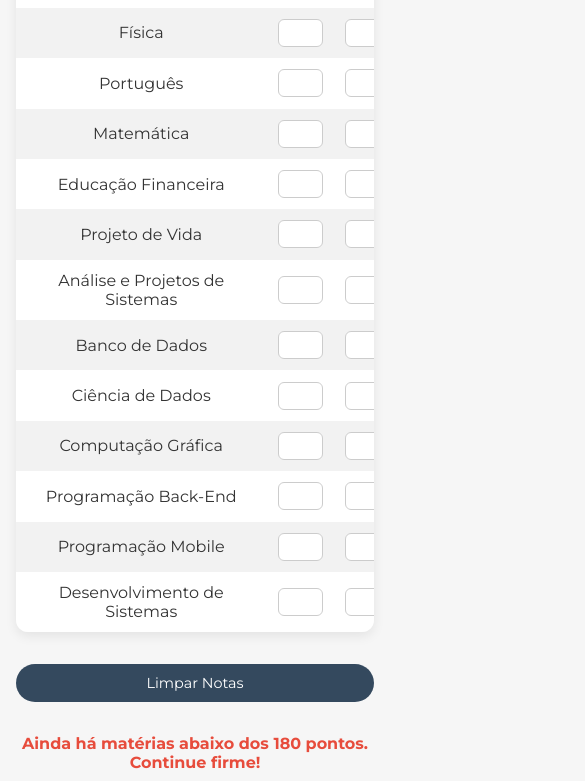
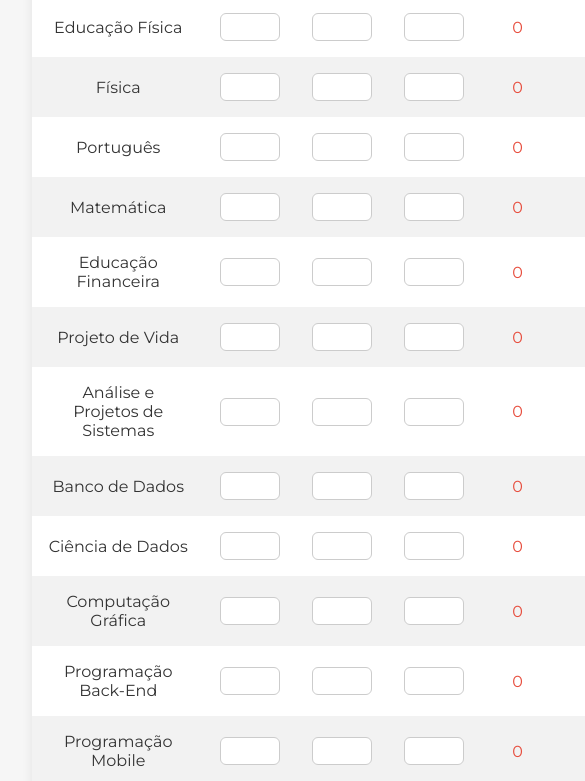
Before and after one commit to GUITHEBAS/notas-escola.html, a plain HTML site: page index.html in a window 390 px wide. Shown: the part 157-938 px from the top of the page, 585 px wide, since content can reach past the window. Drawn offline with Linux system fonts and the light colour scheme.

Commit message:
Update index.html

```diff
--- a/index.html
+++ b/index.html
@@ -1,16 +1,14 @@
 <!DOCTYPE html>
 <html lang="pt-br">
 <head>
-    <meta charset="UTF-8" />
+  <meta charset="UTF-8">
   <title>Notas Escolares com Salvamento</title>
-    <link rel="manifest" href="manifest.json" />
-    <meta name="theme-color" content="#333333" />
-    <link rel="icon" type="image/png" href="icon-192.png" />
-    <meta name="viewport" content="width=device-width, initial-scale=1.0" />
+  <link rel="manifest" href="manifest.json">
+  <meta name="theme-color" content="#333333">
+  <link rel="icon" type="image/png" href="icon-192.png">
+  <link href="https://fonts.googleapis.com/css2?family=Montserrat:wght@400;600;700&display=swap" rel="stylesheet">
 
   <style>
-      @import url('https://fonts.googleapis.com/css2?family=Montserrat:wght@400;600;700&display=swap');
-
     * {
       margin: 0;
       padding: 0;
@@ -29,21 +27,16 @@
       font-weight: 700;
       color: #2c3e50;
       margin-bottom: 2rem;
-        font-size: 2rem;
-      }
-
-      .table-wrapper {
-        overflow-x: auto;
-        border-radius: 12px;
-        box-shadow: 0 4px 12px rgba(0, 0, 0, 0.08);
-        background-color: white;
     }
 
     table {
       width: 100%;
       border-collapse: separate;
       border-spacing: 0;
-        min-width: 600px;
+      background-color: white;
+      border-radius: 12px;
+      overflow: hidden;
+      box-shadow: 0 4px 12px rgba(0, 0, 0, 0.08);
     }
 
     th, td {
@@ -109,69 +102,12 @@
       background-color: #e8b15f;
       color: #2c3e50;
     }
-
-      /* RESPONSIVIDADE */
-      @media (max-width: 768px) {
-        body {
-          padding: 1rem;
-        }
-
-        h1 {
-          font-size: 1.5rem;
-        }
-
-        th, td {
-          padding: 0.7rem;
-        }
-
-        input[type="number"] {
-          width: 50px;
-        }
-
-        button {
-          padding: 10px 20px;
-          font-size: 0.9rem;
-        }
-      }
-
-      @media (max-width: 480px) {
-        h1 {
-          font-size: 1.3rem;
-        }
-
-        input[type="number"] {
-          width: 45px;
-        }
-
-        .resultado {
-          font-size: 1rem;
-        }
-
-        button {
-          width: 100%;
-        }
-      }
-
-      @media (min-width: 1200px) {
-        h1 {
-          font-size: 2.5rem;
-        }
-
-        .resultado {
-          font-size: 1.4rem;
-        }
-
-        button {
-          font-size: 1.1rem;
-        }
-      }
   </style>
 </head>
+<body>
 
-  <body>
 <h1>Notas Escolares</h1>
 
-    <div class="table-wrapper">
 <table id="tabelaNotas">
   <thead>
     <tr>
@@ -187,16 +123,16 @@
     <!-- Preenchido via JS -->
   </tbody>
 </table>
-    </div>
 
 <button onclick="limparDados()">Limpar Notas</button>
+
 <div class="resultado" id="resultadoGeral"></div>
 
 <script>
   const materias = [
     "Educação Física", "Física", "Português", "Matemática",
     "Educação Financeira", "Projeto de Vida", "Análise e Projetos de Sistemas",
-        "Banco de Dados", "Ciência de Dados", "Computação Gráfica",
+    "Banco de Dados", "Ciência de Dados","Computação Gráfica",
     "Programação Back-End", "Programação Mobile", "Desenvolvimento de Sistemas"
   ];
 
@@ -228,14 +164,12 @@
 
   function carregarNotas() {
     const dadosSalvos = JSON.parse(localStorage.getItem("notasSalvas") || "[]");
-
     dadosSalvos.forEach((trimestres, i) => {
       trimestres.forEach((valor, j) => {
         const input = document.querySelector(`input[data-materia="${i}"][data-tri="${j}"]`);
         if (input) input.value = valor;
       });
     });
-
     calcular();
   }
 
@@ -244,7 +178,7 @@
     const resultado = document.getElementById("resultadoGeral");
     resultado.innerHTML = "";
 
-        document.querySelectorAll("#tabelaNotas tbody tr").forEach((linha) => {
+    document.querySelectorAll("#tabelaNotas tbody tr").forEach((linha, index) => {
       const inputs = linha.querySelectorAll("input");
       let totalMateria = 0;
       inputs.forEach(input => {
@@ -296,5 +230,6 @@
       .catch(err => console.error('Erro no SW:', err));
   }
 </script>
+
 </body>
 </html>
```
Lines whose indentation alone changed are shown as unchanged.
